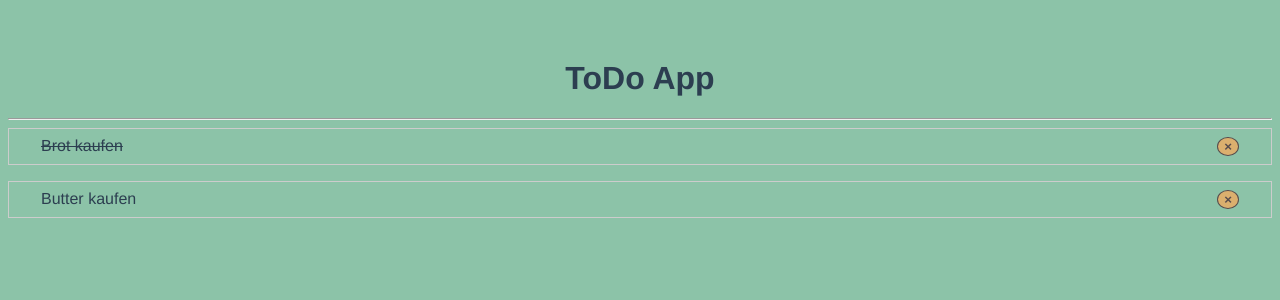
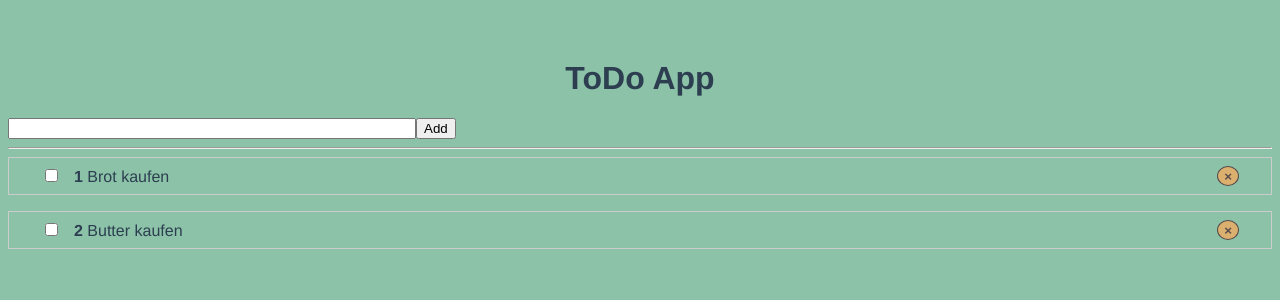
Before and after one commit to Katrin-No/JS-Marathon-2021, a Vue app in the folder todo list/: page / in a window 1280 px wide. Shown: the top 300 px of the page. Built offline with nearby package versions, Linux system fonts and the light colour scheme.

Commit message:
fixed checkbox

```diff
--- a/todo list/src/App.vue
+++ b/todo list/src/App.vue
@@ -1,23 +1,32 @@
 <template>
   <h1>ToDo App</h1>
+  <AddTask />
   <hr />
-  <ToDoList v-bind:tasks="tasks" />
+  <ToDoList v-model:tasks="tasks" @remove-task="removeTask" />
 </template>
 
 <script>
 import ToDoList from "@/components/ToDoList";
+import AddTask from "@/components/AddTask";
 export default {
   name: "App",
   data() {
     return {
       tasks: [
-        { id: 1, title: "Brot kaufen", completed: true },
+        { id: 1, title: "Brot kaufen", completed: false },
         { id: 2, title: "Butter kaufen", completed: false },
       ],
     };
   },
+  methods: {
+    removeTask(id) {
+      // this.tasks = this.tasks.splice(id, 1);
+      this.tasks = this.tasks.filter((t) => t.id !== id);
+    },
+  },
   components: {
     ToDoList,
+    AddTask,
   },
 };
 </script>
--- /dev/null
+++ b/todo list/src/components/AddTask.vue
@@ -0,0 +1,33 @@
+<template>
+  <form @submit.prevent="onSubmit">
+    <!-- to not reload the page -->
+    <input type="text" v-model="title" />
+    <button type="submit">Add</button>
+  </form>
+</template>
+
+<script>
+export default {
+  data() {
+    return {
+      title: "",
+    };
+  },
+  methods: {
+    onSubmit() {
+      console.log("submit", this.title);
+    },
+  },
+};
+</script>
+
+
+<style scoped>
+form {
+  display: flex;
+}
+
+input {
+  width: 400px;
+}
+</style>
--- a/todo list/src/components/Task.vue
+++ b/todo list/src/components/Task.vue
@@ -1,11 +1,11 @@
 <template>
   <li>
-    <span v-bind:class="{ done: completed }">
-      <!-- <input type="checkbox" v-on:change="completed = !completed" /> -->
-      <strong>{{ key }}</strong>
-      {{ title }}
+    <span v-bind:class="{ done: task.completed }">
+      <input type="checkbox" v-on:change="$emit('mark-complete', task.id)" />
+      <strong>{{ task.id }}</strong>
+      {{ task.title }}
     </span>
-    <button class="remove" v-on:click="$emit('remove-task', id)">
+    <button class="remove" v-on:click="$emit('remove-task', task.id)">
       &times;
     </button>
   </li>
@@ -14,13 +14,10 @@
 <script>
 export default {
   props: {
-    // task: {
-    //   type: Object,
-    //   required: true
-    // },
-    title: String,
-    id: Number,
-    completed: Boolean,
+    task: {
+      type: Object,
+      required: true,
+    },
   },
 };
 </script>
--- a/todo list/src/components/ToDoList.vue
+++ b/todo list/src/components/ToDoList.vue
@@ -7,10 +7,9 @@
       <Task /> -->
       <Task
         v-for="task in tasks"
+        v-bind:task="task"
         :key="task.id"
-        :id="task.id"
-        :title="task.title"
-        :completed="task.completed"
+        v-on:mark-complete="markComplete"
         v-on:remove-task="removeTask"
       />
     </ul>
@@ -28,6 +27,18 @@ export default {
   methods: {
     removeTask(id) {
       console.log("hi", id);
+      this.$emit("remove-task", id);
+    },
+    markComplete(id) {
+      this.$emit(
+        "input",
+        this.tasks.map((task) => {
+          if (task.id == id) {
+            task.completed = !task.completed;
+          }
+          return task;
+        })
+      );
     },
   },
 };
```
